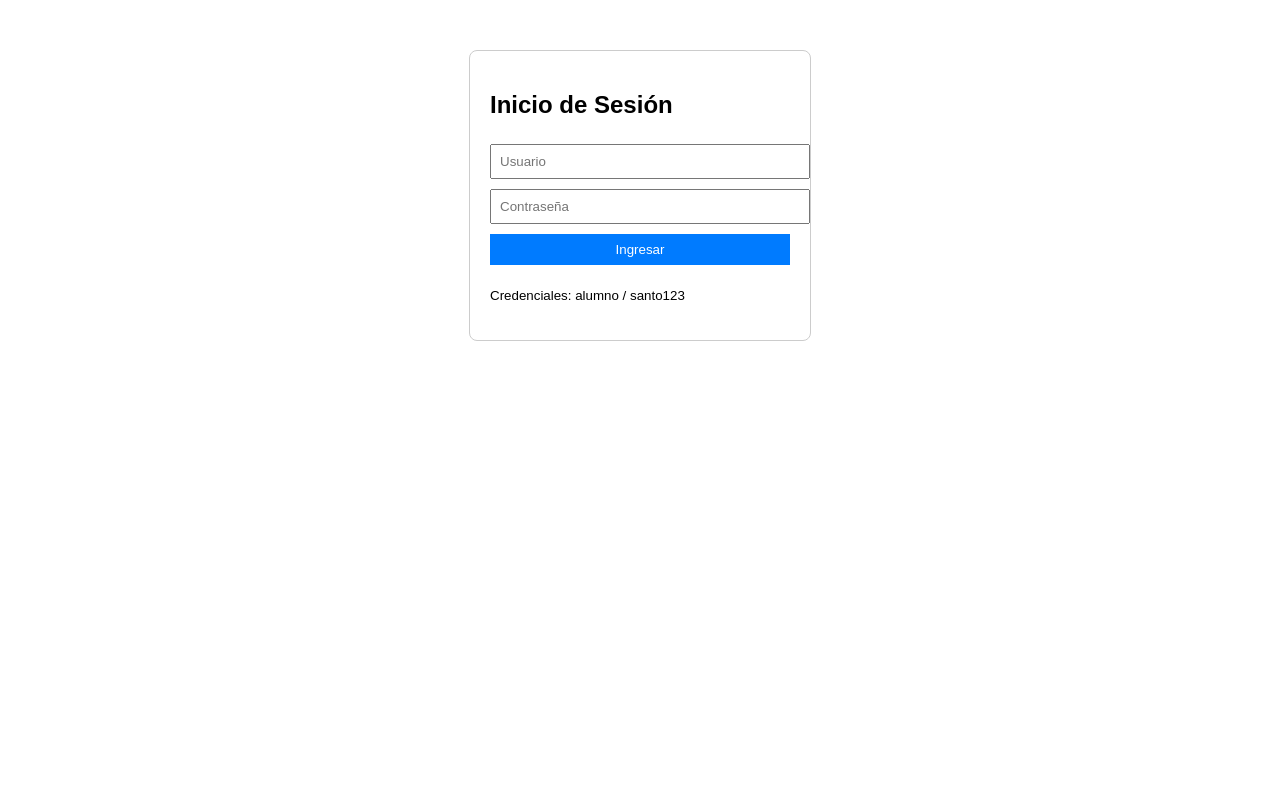
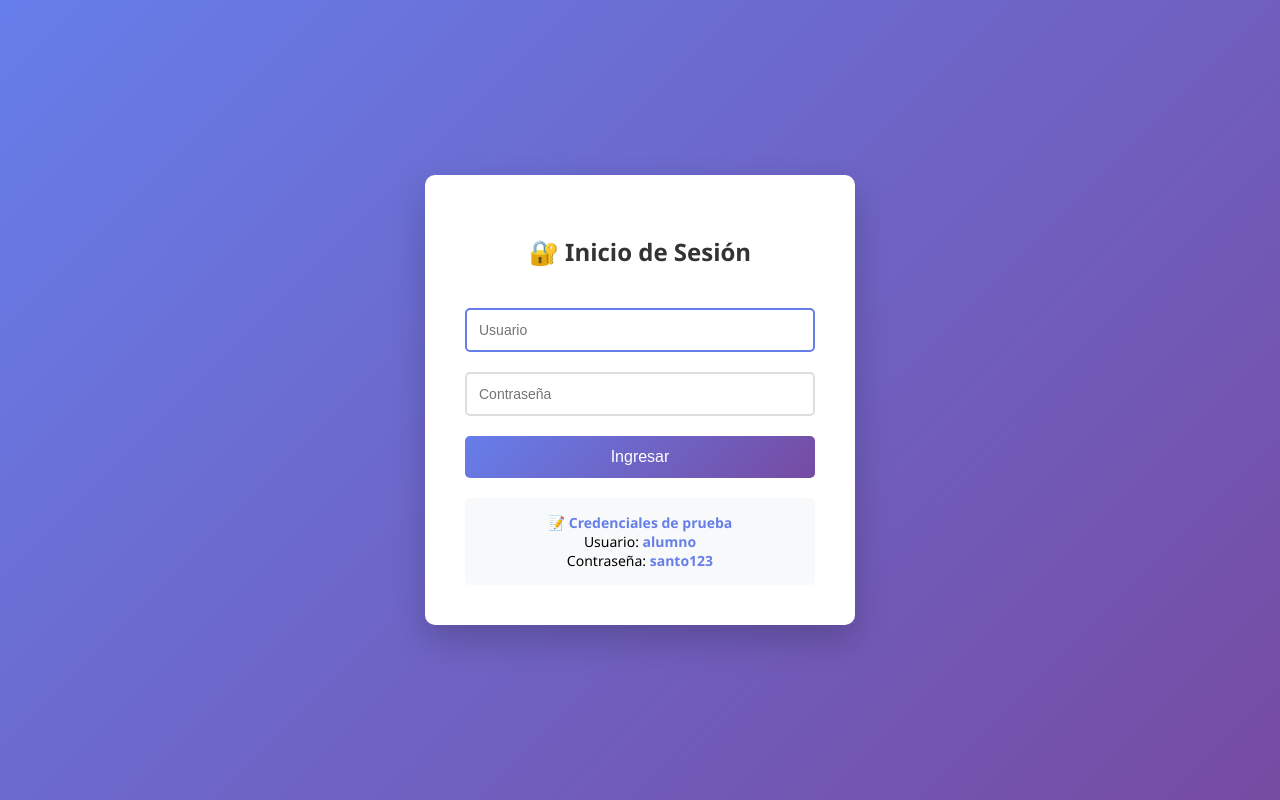
Before and after one commit to loreaguilera098-netizen/Seguridad_Web, a website: page views/login.html in a window 1280 px wide. Drawn offline with Linux system fonts and the light colour scheme.

Commit message:
Redesign login page with new styles and layout

```diff
--- a/views/login.html
+++ b/views/login.html
@@ -2,24 +2,83 @@
 <html lang="es">
 <head>
     <meta charset="UTF-8">
-    <title>Login Seguro</title>
+    <meta name="viewport" content="width=device-width, initial-scale=1.0">
+    <title>Login - Sistema Seguro</title>
     <style>
-        body { font-family: Arial; margin: 50px; }
-        .container { max-width: 300px; margin: auto; padding: 20px; border: 1px solid #ccc; border-radius: 8px; }
-        input, button { width: 100%; padding: 8px; margin: 5px 0; }
-        button { background-color: #007bff; color: white; border: none; cursor: pointer; }
-        .error { color: red; }
+        body {
+            font-family: 'Segoe UI', Tahoma, Geneva, Verdana, sans-serif;
+            background: linear-gradient(135deg, #667eea 0%, #764ba2 100%);
+            min-height: 100vh;
+            display: flex;
+            justify-content: center;
+            align-items: center;
+            margin: 0;
+        }
+        .login-container {
+            background: white;
+            border-radius: 10px;
+            box-shadow: 0 15px 35px rgba(0,0,0,0.2);
+            width: 350px;
+            padding: 40px;
+        }
+        h2 {
+            text-align: center;
+            color: #333;
+            margin-bottom: 30px;
+        }
+        input {
+            width: 100%;
+            padding: 12px;
+            margin: 10px 0;
+            border: 2px solid #ddd;
+            border-radius: 5px;
+            font-size: 14px;
+            box-sizing: border-box;
+        }
+        input:focus {
+            outline: none;
+            border-color: #667eea;
+        }
+        button {
+            width: 100%;
+            padding: 12px;
+            background: linear-gradient(135deg, #667eea 0%, #764ba2 100%);
+            color: white;
+            border: none;
+            border-radius: 5px;
+            font-size: 16px;
+            cursor: pointer;
+            margin-top: 10px;
+        }
+        button:hover {
+            transform: translateY(-2px);
+        }
+        .info {
+            margin-top: 20px;
+            padding: 15px;
+            background: #f8f9fa;
+            border-radius: 5px;
+            font-size: 14px;
+            text-align: center;
+        }
+        .info strong {
+            color: #667eea;
+        }
     </style>
 </head>
 <body>
-    <div class="container">
-        <h2>Inicio de Sesión</h2>
-        <form action="/auth/login" method="POST">
-            <input type="text" name="username" placeholder="Usuario" required>
+    <div class="login-container">
+        <h2>🔐 Inicio de Sesión</h2>
+        <form action="/login" method="POST">
+            <input type="text" name="username" placeholder="Usuario" required autofocus>
             <input type="password" name="password" placeholder="Contraseña" required>
             <button type="submit">Ingresar</button>
         </form>
-        <p><small>Credenciales: alumno / santo123</small></p>
+        <div class="info">
+            <strong>📝 Credenciales de prueba</strong><br>
+            Usuario: <strong>alumno</strong><br>
+            Contraseña: <strong>santo123</strong>
+        </div>
     </div>
 </body>
 </html>
```
